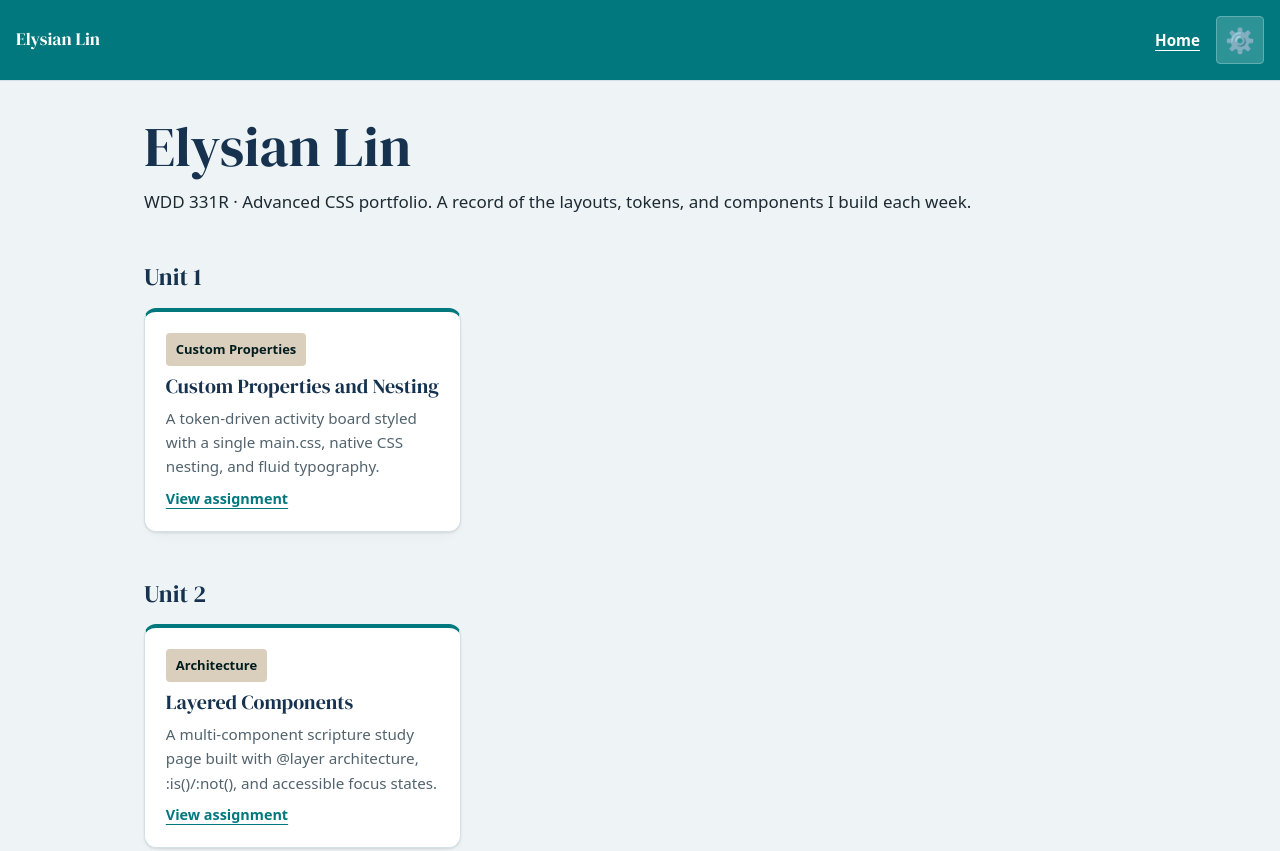
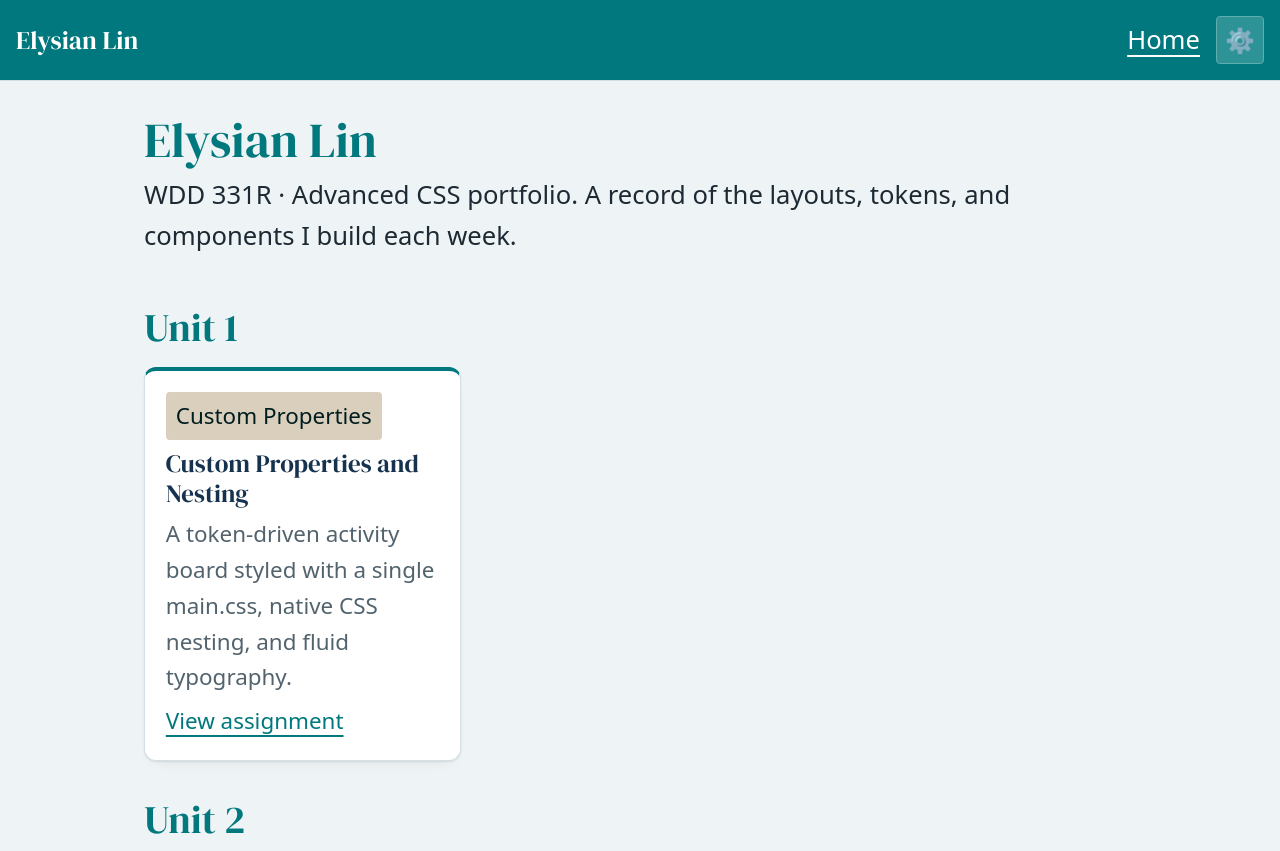
Before and after one commit to elysianlin/wdd331-portfolio, a website: page index.html in a window 1280 px wide. Shown: the top 851 px of the page. Drawn offline with Linux system fonts and the light colour scheme.

Commit message:
Deploying to website from @ elysianlin/wdd331-portfolio@111ae72d2665e00b86476de0927034c5b0f0d26f 🚀

```diff
--- a/css/base/elements.css
+++ b/css/base/elements.css
@@ -1,47 +1,45 @@
-/* Base element styles only — no classes here. */
 body {
-  font-family: var(--font-body);
-  font-size: var(--font-size-base);
-  line-height: 1.6;
+  font-family: var(--font-family-body);
+  font-size: var(--font-size-body);
+  line-height: var(--line-height-body);
   color: var(--color-text);
   background-color: var(--color-bg);
 }
 
 h1, h2, h3, h4 {
-  font-family: var(--font-heading);
-  color: var(--color-primary);
-  line-height: 1.2;
+  font-family: var(--font-family-heading);
+  color: var(--color-accent);
+  line-height: var(--line-height-heading);
   font-weight: 400;
 }
 
 h1 {
-  font-size: clamp(2rem, 1.2rem + 4vw, 3.5rem);
-  margin-bottom: var(--space-sm);
+  font-size: var(--font-size-display);
+  line-height: var(--line-height-display);
+  margin-bottom: var(--spacing-sm);
 }
 
-h2 {
-  font-size: 1.5rem;
-  margin-bottom: var(--space-md);
+h2 { font-size: var(--font-size-heading-lg); margin-bottom: var(--spacing-md); }
+h3 { font-size: var(--font-size-heading-md); }
+h4 { font-size: var(--font-size-heading-sm); }
+
+small,
+figcaption {
+  font-size: var(--font-size-caption);
 }
 
-p {
-  color: var(--color-text);
-}
+p { color: var(--color-text); }
 
 a {
   color: var(--color-link);
   text-underline-offset: 0.25em;
 
-  &:hover {
-    color: var(--color-link-hover);
-  }
+  &:hover { color: var(--color-link-hover); }
 
   &:focus-visible {
-    outline: var(--outline-width) solid var(--color-focus);
+    outline: var(--outline-width) solid var(--color-accent);
     outline-offset: 3px;
   }
 }
 
-ul {
-  list-style: none;
-}
+ul { list-style: none; }
--- a/css/components/cards.css
+++ b/css/components/cards.css
@@ -18,8 +18,8 @@
 
   .card-tag {
     align-self: flex-start;
-    font-size: 0.8125rem;
-    font-weight: 700;
+    font-size: var(--font-size-caption);
+    font-weight: var(--font-weight-bold);
     padding: 0.375rem 0.625rem;
     color: var(--color-tag-text);
     background-color: var(--color-tag-bg);
@@ -27,22 +27,23 @@
   }
 
   h3 {
-    font-size: 1.25rem;
+    font-size: var(--font-size-heading-sm);
     color: var(--color-primary);
   }
 
   p {
-    font-size: 0.95rem;
+    font-size: var(--font-size-caption);
     color: var(--color-text-muted);
   }
 
   a:not(.btn) {
     margin-top: auto;
-    font-weight: 600;
-    font-size: 0.9rem;
+    font-weight: var(--font-weight-bold);
+    color: var(--color-accent);
+    font-size: var(--font-size-caption);
   }
 }
 
 .unit-group {
-  margin-bottom: calc(var(--space-lg) * 1.5);
+  margin-bottom: calc(var(--spacing-lg) * 1.5);
 }
--- a/css/components/effects.css
+++ b/css/components/effects.css
@@ -38,7 +38,7 @@
   h1 {
     color: #ffffff;
     text-shadow: 0 2px 4px rgb(0 0 0 / 0.5), 0 1px 2px rgb(0 0 0 / 0.3);
-    font-size: clamp(2rem, 1.4rem + 3vw, 3rem);
+    font-size: var(--font-size-display);
   }
 
   p {
--- a/css/components/nav.css
+++ b/css/components/nav.css
@@ -13,7 +13,7 @@ nav {
   h2 {
     margin: 0;
     margin-right: auto;
-    font-size: 1.1rem;
+    font-size: var(--font-size-body);
     color: var(--header-text);
   }
 
@@ -24,8 +24,8 @@ nav {
   }
 
   a {
-    font-weight: 600;
-    font-size: 0.95rem;
+    font-weight: var(--font-weight-bold);
+    font-size: var(--font-size-body);
     text-decoration: none;
     color: var(--header-text);
 
--- a/css/main.css
+++ b/css/main.css
@@ -1,4 +1,6 @@
 @layer tokens, base, layout, components, utilities;
+
+@import url('https://fonts.googleapis.com/css2?family=DM+Serif+Display:ital@0;1&display=swap') layer(tokens);
 
 @import url('tokens/colors.css') layer(tokens);
 @import url('tokens/variables.css') layer(tokens);
--- a/css/tokens/variables.css
+++ b/css/tokens/variables.css
@@ -1,11 +1,45 @@
 /* Non-color tokens: typography, spacing, radii, transitions, icons, focus.
    The step-1 names are the source of truth; legacy names point at them. */
-@import url('https://fonts.googleapis.com/css2?family=DM+Serif+Display:ital@0;1&display=swap');
+@import url('https://fonts.googleapis.com/css2?family=DM+Serif+Display:ital@0;1&display=swap') layer(tokens);
 
 :root {
   /* Typography */
-  --font-family-sans: system-ui, sans-serif;
-  --font-family-mono: monospace;
+  /* ---- Font families (role-based) ---- */
+  --font-family-heading: "DM Serif Display", Georgia, "Times New Roman", serif;
+  --font-family-body: system-ui, -apple-system, "Segoe UI", Roboto, sans-serif;
+  --font-family-mono: ui-monospace, monospace;
+
+  /* ---- Scale steps (position on the scale, not use) ----
+     Fixed small steps: ratio 1.2 */
+  --font-size-xs: 0.694rem;   /* step -2 */
+  --font-size-sm: 0.833rem;   /* step -1 */
+  --font-size-md: 1rem;       /* step 0, base */
+
+  /* Fluid steps: 1.2 ratio at 320px (20rem) -> 1.25 ratio at 1280px (80rem).
+     slope = (max - min) / 60;  vw = slope * 100;  intercept = min - slope * 20 */
+  --font-size-lg:  clamp(1.2rem,    1.1833rem + 0.0833vw, 1.25rem);
+  --font-size-xl:  clamp(1.44rem,   1.3992rem + 0.2042vw, 1.5625rem);
+  --font-size-2xl: clamp(1.728rem,  1.653rem  + 0.3752vw, 1.9531rem);
+  --font-size-3xl: clamp(2.0736rem, 1.951rem  + 0.613vw,  2.4414rem);
+  --font-size-4xl: clamp(2.4883rem, 2.3005rem + 0.9391vw, 3.0518rem);
+
+  /* ---- Line heights, tuned by role ---- */
+  --line-height-body: 1.6;
+  --line-height-heading: 1.2;
+  --line-height-display: 1.1;
+
+  /* ---- Semantic roles (components use ONLY these) ---- */
+  --font-size-body: var(--font-size-md);
+  --font-size-caption: var(--font-size-sm);
+  --font-size-lead: var(--font-size-lg);
+  --font-size-heading-sm: var(--font-size-xl);
+  --font-size-heading-md: var(--font-size-2xl);
+  --font-size-heading-lg: var(--font-size-3xl);
+  --font-size-display: var(--font-size-4xl);
+
+  /* ---- Legacy names ---- */
+  --font-size-base: var(--font-size-body);
+  --font-family-sans: var(--font-family-body);
   /* These three assume a 62.5% root size (1rem = 10px). This site keeps the
      browser default, so body text still uses --font-size-base below. */
   --font-size-sm: 1.4rem;
```
Also changed, not shown: README.md.
